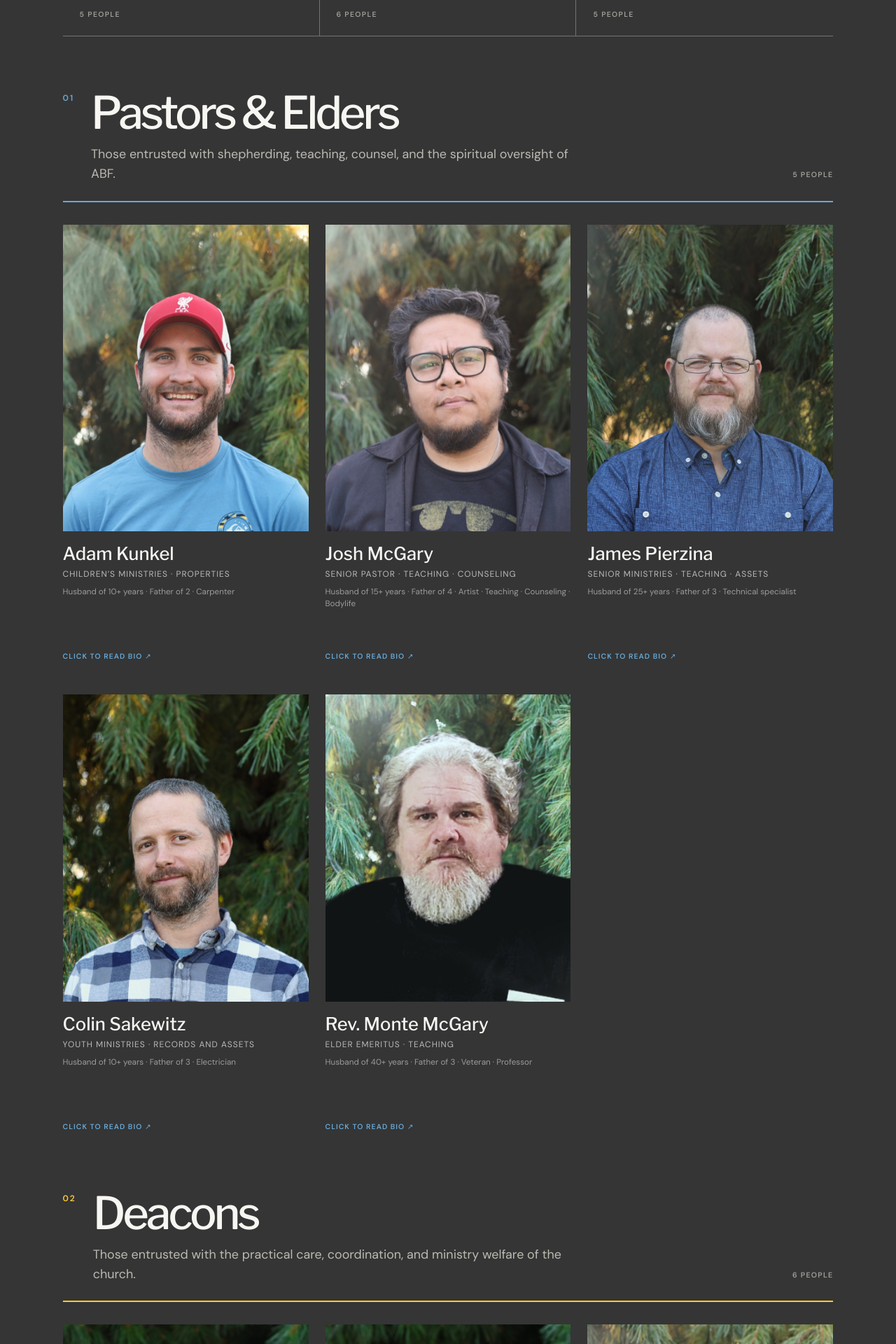
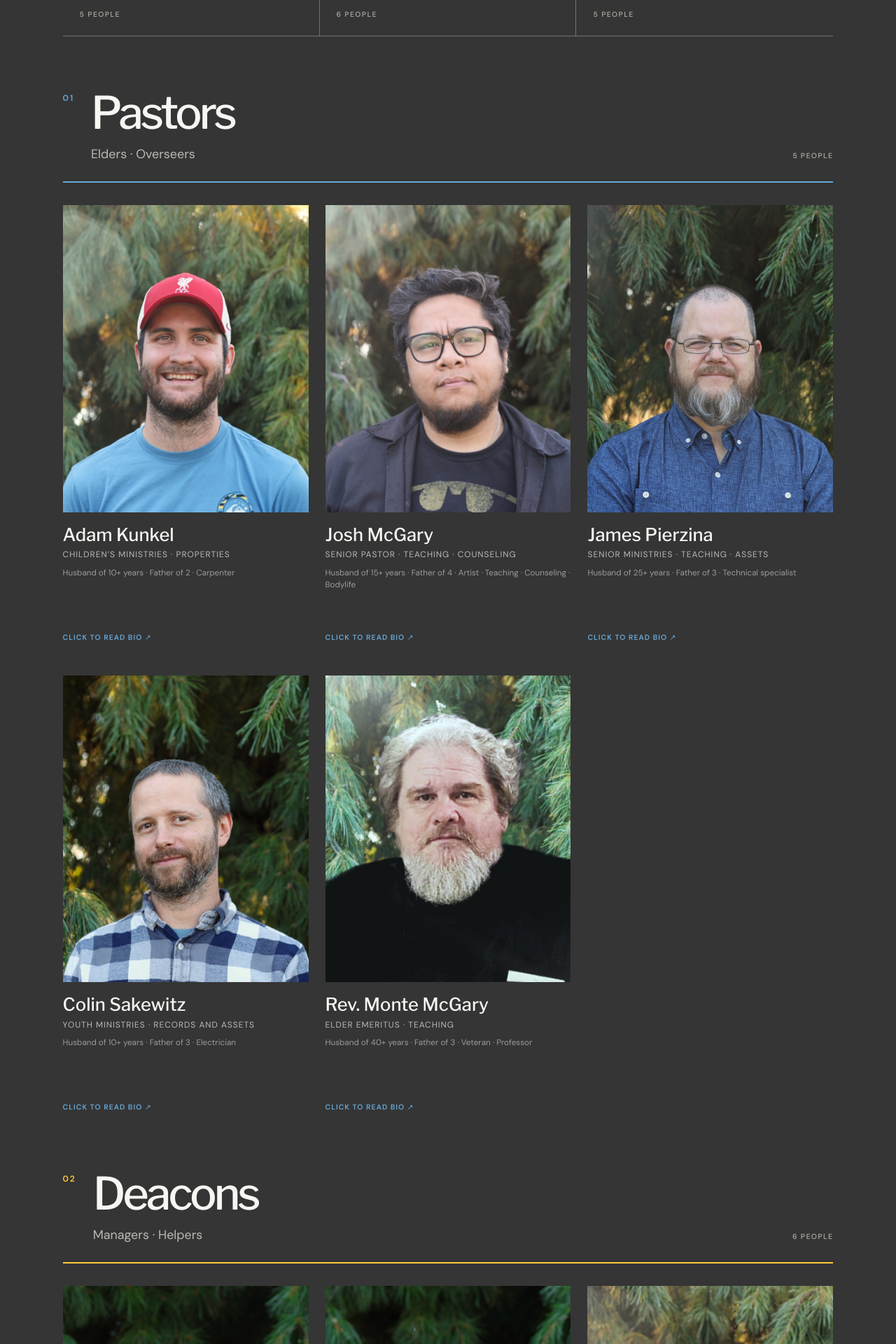
Before and after one commit to joshmcgary/abfpdx-preview, a React (Vite) app: page / in a window 1280 px wide. Shown: the part 7740-9660 px from the top of the page at 70% size. Built offline with nearby package versions, Linux system fonts and the light colour scheme.

Commit message:
Refine leadership titles and subtitles

```diff
--- a/src/App.jsx
+++ b/src/App.jsx
@@ -5,9 +5,9 @@ const asset = (path) => `${import.meta.env.BASE_URL}${path.replace(/^\//, '')}`
 const Arrow = () => <span aria-hidden="true">↗</span>
 
 const staffGroupDetails = {
-  Pastors: { title: 'Pastors & Elders', description: 'Those entrusted with shepherding, teaching, counsel, and the spiritual oversight of ABF.' },
-  Deacons: { title: 'Deacons', description: 'Those entrusted with the practical care, coordination, and ministry welfare of the church.' },
-  'Interns & Staff': { title: 'Interns & Staff', description: 'Those learning, leading, teaching, and helping carry ABF’s ministries into daily life.' },
+  Pastors: { title: 'Pastors', subtitle: 'Elders · Overseers' },
+  Deacons: { title: 'Deacons', subtitle: 'Managers · Helpers' },
+  'Interns & Staff': { title: 'Interns & Staff', subtitle: 'Teachers · Volunteers' },
 }
 
 function MinistryIcon({ type }) {
@@ -251,7 +251,7 @@ function App() {
       <section className="people" id="people">
         <div className="section-heading light"><p className="section-label">Our people</p><h2>Leadership that<br/>lives alongside you.</h2></div>
         <nav className="staff-sequence" aria-label="Leadership groups">{Object.keys(staff).map((group, index) => <a href={`#staff-group-${index + 1}`} key={group}><span>{String(index + 1).padStart(2, '0')}</span><strong>{staffGroupDetails[group]?.title || group}</strong><small>{staff[group].length} people</small></a>)}</nav>
-        <div className="staff-groups">{Object.entries(staff).map(([group, people], index) => <section id={`staff-group-${index + 1}`} key={group}><header className="staff-group-header"><span>{String(index + 1).padStart(2, '0')}</span><div><h3>{staffGroupDetails[group]?.title || group}</h3><p>{staffGroupDetails[group]?.description}</p></div><small>{people.length} people</small></header><div className="staff-grid">{people.map(person => <StaffCard person={person} key={person.name}/>)}</div></section>)}</div>
+        <div className="staff-groups">{Object.entries(staff).map(([group, people], index) => <section id={`staff-group-${index + 1}`} key={group}><header className="staff-group-header"><span>{String(index + 1).padStart(2, '0')}</span><div><h3>{staffGroupDetails[group]?.title || group}</h3><p>{staffGroupDetails[group]?.subtitle}</p></div><small>{people.length} people</small></header><div className="staff-grid">{people.map(person => <StaffCard person={person} key={person.name}/>)}</div></section>)}</div>
       </section>
 
       <section className="connect" id="connect">
```
